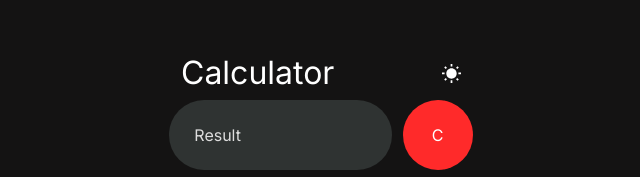
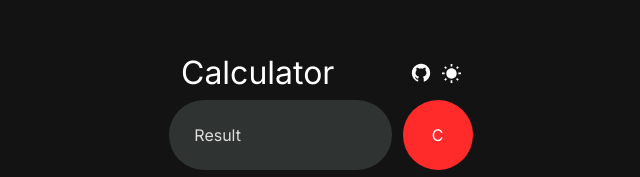
Before and after one commit to ViKey07/Projects, a plain HTML site: page Calculator with Dark Mode/index.html in a window 1280 px wide. Shown: the part 124-301 px from the top of the page, 319-959 px from the left. Drawn offline with Linux system fonts and the light colour scheme.

Commit message:
project github link added

```diff
--- a/Calculator with Dark Mode/index.html
+++ b/Calculator with Dark Mode/index.html
@@ -21,9 +21,9 @@
         <!-- This heading also notifies about the theme change.-->
         <h1 id="toast">Calculator</h1>
         <div class="top-buttons">
-          <!--<a href="https://github.com/zxcodes/JavaScript-Calculator">
+          <a href="https://github.com/ViKey07/Projects/tree/main/Calculator%20with%20Dark%20Mode">
             <img src="assets/GitHubLight.svg" alt="Sun Icon" height="22.5" width="22.5" id="github-icon">
-          </a>-->
+          </a>
           <button type="button" onclick="changeTheme()" class="theme-button">
             <img src="assets/SunIcon.svg" alt="Theme Icon" height="19" width="19" id="theme-icon">
           </button>
```
